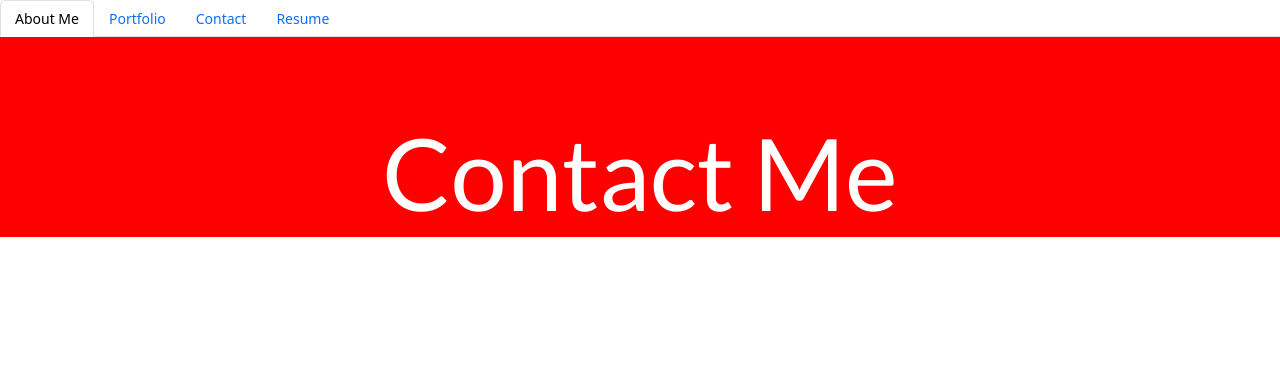
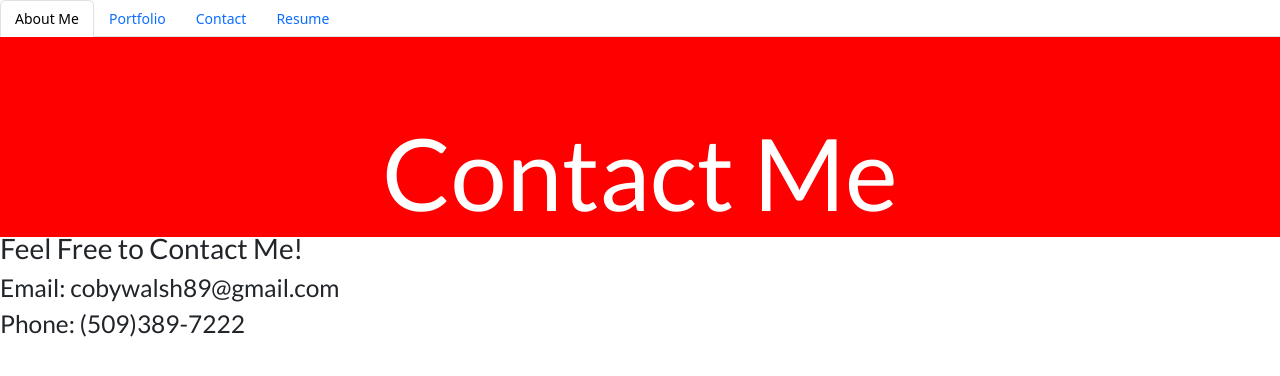
Before and after one commit to CobyWalsh/React-Portfolio, a React (Create React App) app: page /contact in a window 1280 px wide. Shown: the top 376 px of the page. Built offline with nearby package versions, Linux system fonts and the light colour scheme; the HTML template or start-up script is replaced by a standard one.

Commit message:
added content to contact file

```diff
--- a/src/components/pages/contact.js
+++ b/src/components/pages/contact.js
@@ -15,6 +15,9 @@ function contact() {
   return (
     <header style={styles.contactStyle} id="contactMe" className="contact">
       <h1 style={styles.contactMeStyle}>Contact Me</h1>
+      <h2>Feel Free to Contact Me!</h2>
+      <h3>Email: cobywalsh89@gmail.com</h3>
+      <h3>Phone: (509)389-7222</h3>
     </header>
   );
 }
```
